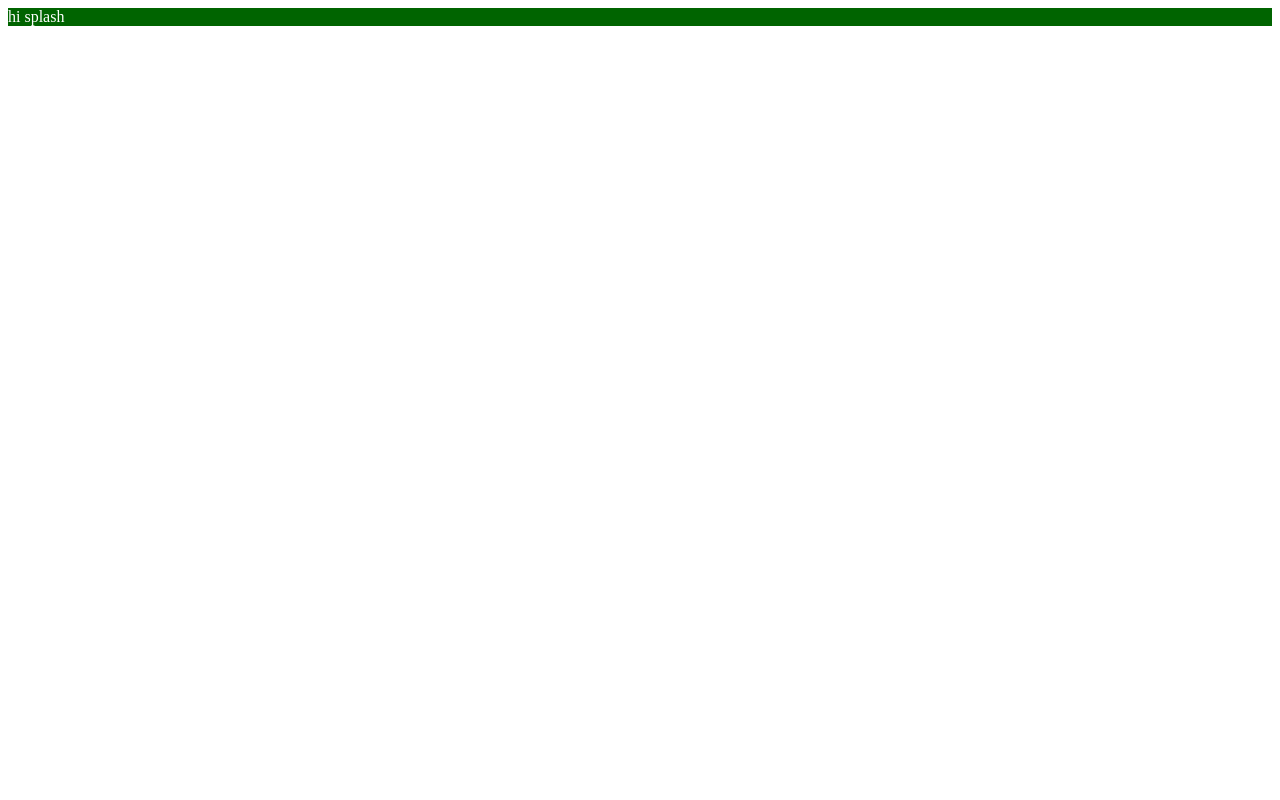
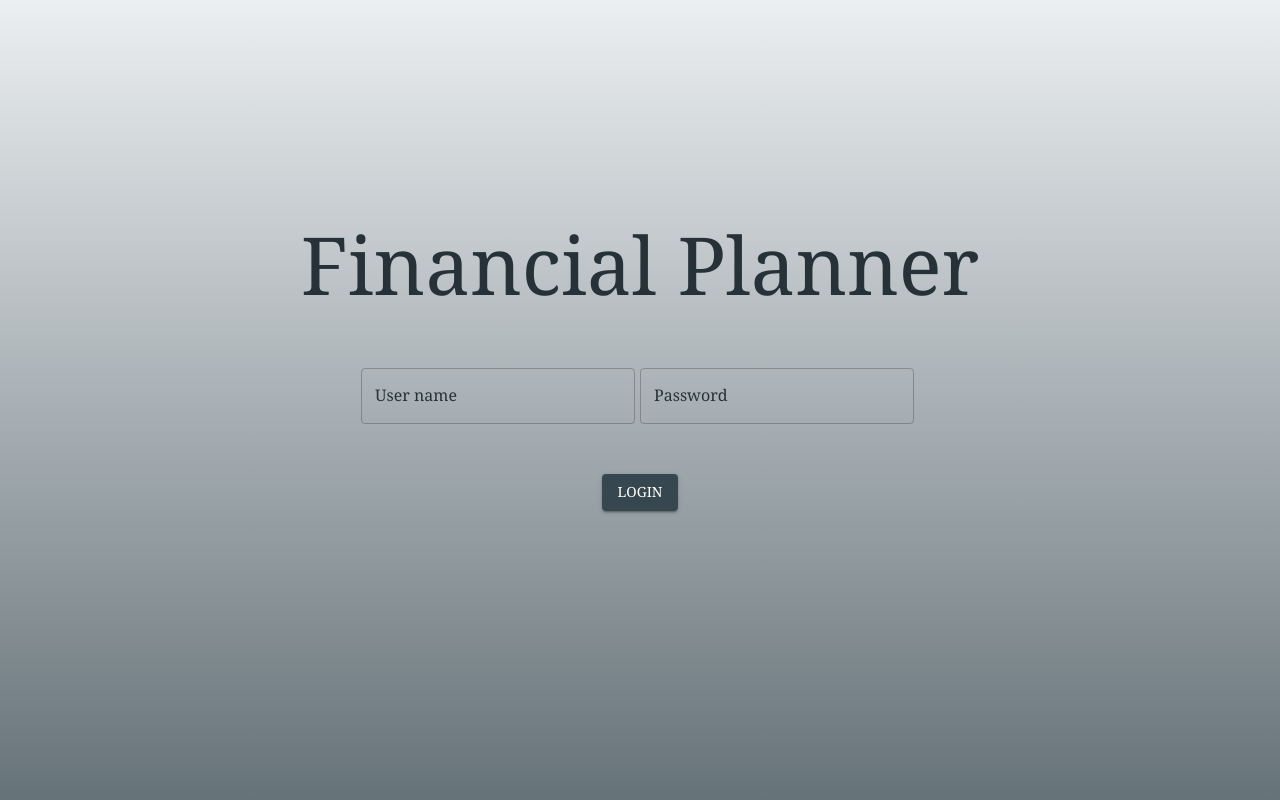
Before and after one commit to KinanEmumba/financial-planner, a React (Vite) app: page / in a window 1280 px wide. Shown: the top 800 px of the page. Built offline with nearby package versions, Linux system fonts and the light colour scheme.

Commit message:
basic structure and splash added

```diff
--- a/index.html
+++ b/index.html
@@ -6,7 +6,7 @@
     <base href="/" />
     <meta name="viewport" content="width=device-width, initial-scale=1" />
   </head>
-  <body>
+  <body style="margin: 0px">
     <div id="root"></div>
     <script type="module" src="/src/main.tsx"></script>
   </body>
--- a/package.json
+++ b/package.json
@@ -12,8 +12,10 @@
     "@ant-design/charts": "^1.4.3",
     "@emotion/react": "^11.11.4",
     "@emotion/styled": "^11.11.0",
+    "@mui/icons-material": "^5.15.12",
     "@mui/material": "^5.15.12",
     "@mui/styled-engine-sc": "^6.0.0-alpha.17",
+    "@tanstack/react-query": "^5.25.0",
     "react": "18.2.0",
     "react-dom": "18.2.0",
     "react-is": "18.2.0",
--- /dev/null
+++ b/src/api/api-data.ts
@@ -0,0 +1,3 @@
+export const data = {
+	'user-auth': {name: 'abc', email: 'abc@xyz.com'}
+};
--- /dev/null
+++ b/src/api/api.ts
@@ -0,0 +1,12 @@
+import { URLType } from "src/helpers/shared-types";
+import { data } from "src/api/api-data";
+
+export const API = async ({url}: URLType) => {
+	const response = await new Promise((resolve, reject) => {
+		const minValue = 1.5;
+		const maxValue = 3;
+		const randomTime = (Math.random() * (maxValue - minValue) + minValue) * 1000;
+		setTimeout(() => resolve(data[url]), randomTime);
+	})
+	return response;
+};
--- /dev/null
+++ b/src/api/apis.ts
@@ -0,0 +1,11 @@
+import { useQuery } from "@tanstack/react-query";
+import { API } from "./api";
+import { UserLoginType } from "src/helpers/shared-types";
+
+export const useGetUser = ({ username, password }: UserLoginType) => {
+  return useQuery<unknown, Error>({
+    queryKey: ['user', {username}],
+		queryFn: () => API({url: 'user-auth'}),
+		enabled: username !== '',
+  });
+};
--- a/src/app/app.tsx
+++ b/src/app/app.tsx
@@ -1,6 +1,5 @@
-
-
 import { ThemeProvider } from '@mui/material/styles';
+import { QueryClientProvider, QueryClient } from '@tanstack/react-query';
 import { createContext } from 'react';
 import { BrowserRouter } from 'react-router-dom';
 
@@ -8,13 +7,16 @@ import AppRoutes from 'src/app/routes';
 import { theme } from 'src/app/theme';
 
 export const AuthContext = createContext(null);
+const queryClient = new QueryClient();
 
 export function App() {
   return (
     <BrowserRouter>
       <AuthContext.Provider value={null}>
         <ThemeProvider theme={theme}>
-          <AppRoutes />
+					<QueryClientProvider client={queryClient}>
+          	<AppRoutes />
+					</QueryClientProvider>
         </ThemeProvider>
       </AuthContext.Provider>
     </BrowserRouter>
--- a/src/app/theme.tsx
+++ b/src/app/theme.tsx
@@ -1,17 +1,25 @@
 import { createTheme } from "@mui/material/styles";
-import { blue } from "@mui/material/colors";
+import { blueGrey } from "@mui/material/colors";
 
-export const themeColor = '#5acba1';
-export const themeColorLight = '#5acba150';
-export const iceBlue = blue[700];
+const baseWhite = blueGrey[50];
+const baseGrey = blueGrey[800];
+const baseBlack = blueGrey[900];
+
 
 export const theme = createTheme({
+	typography: {
+    fontFamily: 'Georgia, Serif'
+  },
   palette: {
+		text: {
+			primary: baseWhite,
+			secondary: baseBlack,
+		},
     primary: {
-      main: '#5acba1',
+			main: baseGrey,
     },
     secondary: {
-      main: '#000000',
+			main: baseWhite,
     },
   },
 });
--- /dev/null
+++ b/src/components/styled-components.ts
@@ -0,0 +1,24 @@
+import { IconButton, Toolbar, styled } from '@mui/material';
+
+export const StyledContainer = styled('div')(({ theme }) =>`
+	min-height: 1080px;
+	background-image: linear-gradient(
+		to bottom,
+		${theme.palette.secondary.main},
+		${theme.palette.primary.main}
+	);
+`);
+
+export const StyledLinkButton = styled(IconButton)(({ theme }) =>`
+	background: transparent;
+	color: ${theme.palette.text.primary};
+	font-size: 20px;
+	font-weight: 400;
+	border: none;
+	margin: 0px 20px;
+	padding: 20px;
+`);
+
+export const StyledToolbar = styled(Toolbar)(({ theme }) =>`
+	justify-content: center;
+`);
--- /dev/null
+++ b/src/helpers/shared-types.ts
@@ -0,0 +1,20 @@
+import { data } from "src/api/api-data";
+
+export type URLType = {
+	url: keyof typeof data
+};
+
+export type UserLoginType = {
+	username: string;
+	password: string;
+};
+
+
+export type UserType = {
+	name: string;
+	email: string;
+};
+
+export type APIDataType = {
+	'user-auth': UserLoginType;
+};
--- a/src/pages/splash/index.tsx
+++ b/src/pages/splash/index.tsx
@@ -1,10 +1,52 @@
-import { StyledSplash } from './splash-style'
+import { StyledContainer, StyledLinkButton } from "src/components/styled-components";
+import { Button, CircularProgress } from "@mui/material";
+import { CenterContainer, SingleRowContainer, StyledTextField, StyledTitle } from "src/pages/splash/splash-style";
+import { useGetUser } from "src/api/apis";
+import { UserLoginType, UserType } from "src/helpers/shared-types";
+import { useEffect, useState } from "react";
 
 const Splash = () => {
+	const [loginInfo, setLoginInfo] = useState<UserLoginType>({username: '', password: ''});
+	const {isLoading, data, error} = useGetUser({...loginInfo});
+	const [user, setUser] = useState<null | UserType>(null);
+	const [localLoading, setLocalLoading] = useState<boolean>(true);
+	const loading = isLoading || localLoading;
+
+	useEffect(() => {
+		const storedUser = sessionStorage.getItem('stored-user');
+		if (storedUser) {
+			const userObj = JSON.parse(storedUser);
+			setUser(userObj); // goto homepage
+		} else {
+			setLocalLoading(false);
+		}
+	}, []);
+
+
   return (
-    <StyledSplash>
-			hi splash
-    </StyledSplash>
+    <StyledContainer>
+			<CenterContainer>
+				<StyledTitle>
+					Financial Planner
+				</StyledTitle>
+				{!localLoading &&
+				<SingleRowContainer>
+					<StyledTextField label="User name" />
+					<StyledTextField
+						label="Password"
+						type="password"
+						autoComplete="current-password"
+					/>
+				</SingleRowContainer>}
+				<SingleRowContainer>
+					<Button variant="contained">Login</Button>
+				</SingleRowContainer>
+				{loading &&
+				<SingleRowContainer>
+					<CircularProgress color="primary" size={75} />
+				</SingleRowContainer>}
+			</CenterContainer>
+    </StyledContainer>
   )
 }
 
--- a/src/pages/splash/splash-style.ts
+++ b/src/pages/splash/splash-style.ts
@@ -1,6 +1,30 @@
-import styled from "styled-components";
+import { TextField, styled } from "@mui/material";
 
-export const StyledSplash = styled.div`
-  background: darkgreen;
-	color: white;
-`;
+export const CenterContainer = styled('div')(({ theme }) =>`
+	display: flex;
+	justify-content: center;
+	align-items: center;
+	flex-direction: column;
+	height: 720px;
+`);
+
+export const SingleRowContainer = styled('div')(({ theme }) =>`
+	display: flex;
+	flex-direction: row;
+	justify-content: center;
+	align-items: center;
+	margin-top: 50px;
+`);
+
+export const StyledTitle = styled('div')(({ theme }) =>`
+	background: transparent;
+	color: ${theme.palette.text.secondary};
+	font-size: 80px;
+	font-weight: 400;
+	font-family: ${theme.typography.fontFamily};
+	text-align: center;
+`);
+
+export const StyledTextField = styled(TextField)(({ theme }) =>`
+	margin-right: 5px;
+`);
```
Also changed, not shown: src/pages/dashboard/index.tsx (+13 -2 lines), 1 other file (tests, documents, lock files or other folders).
